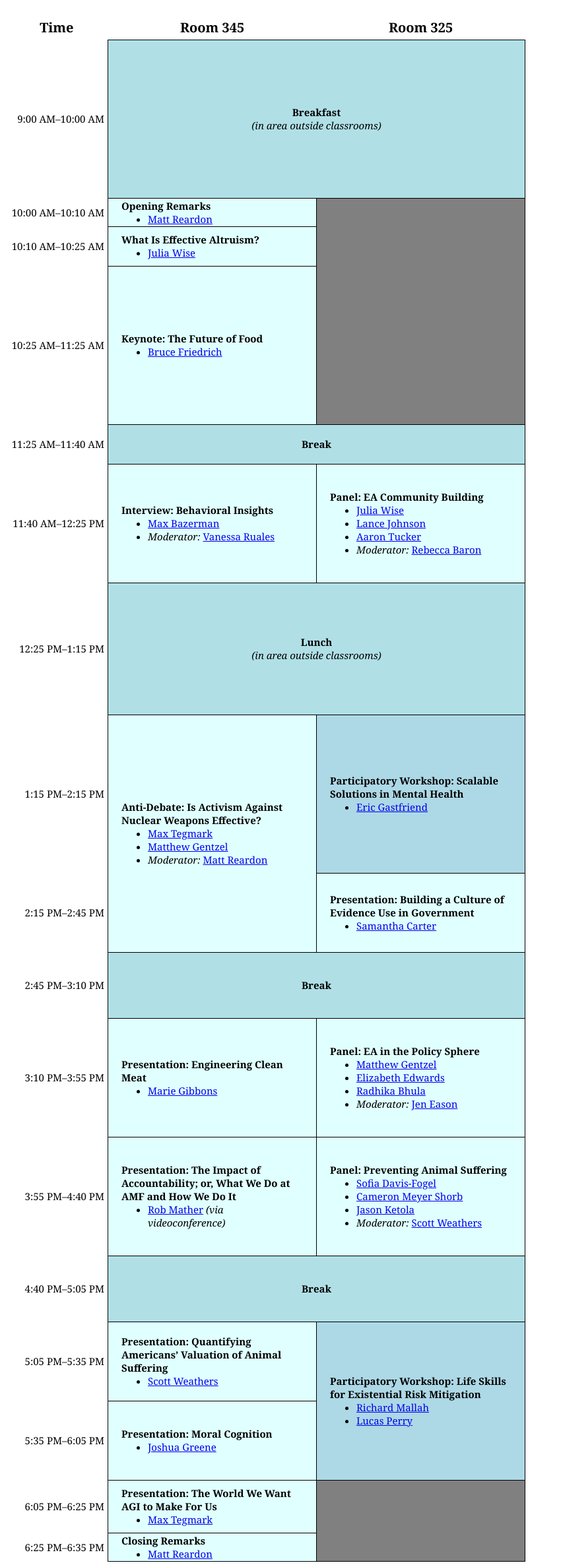
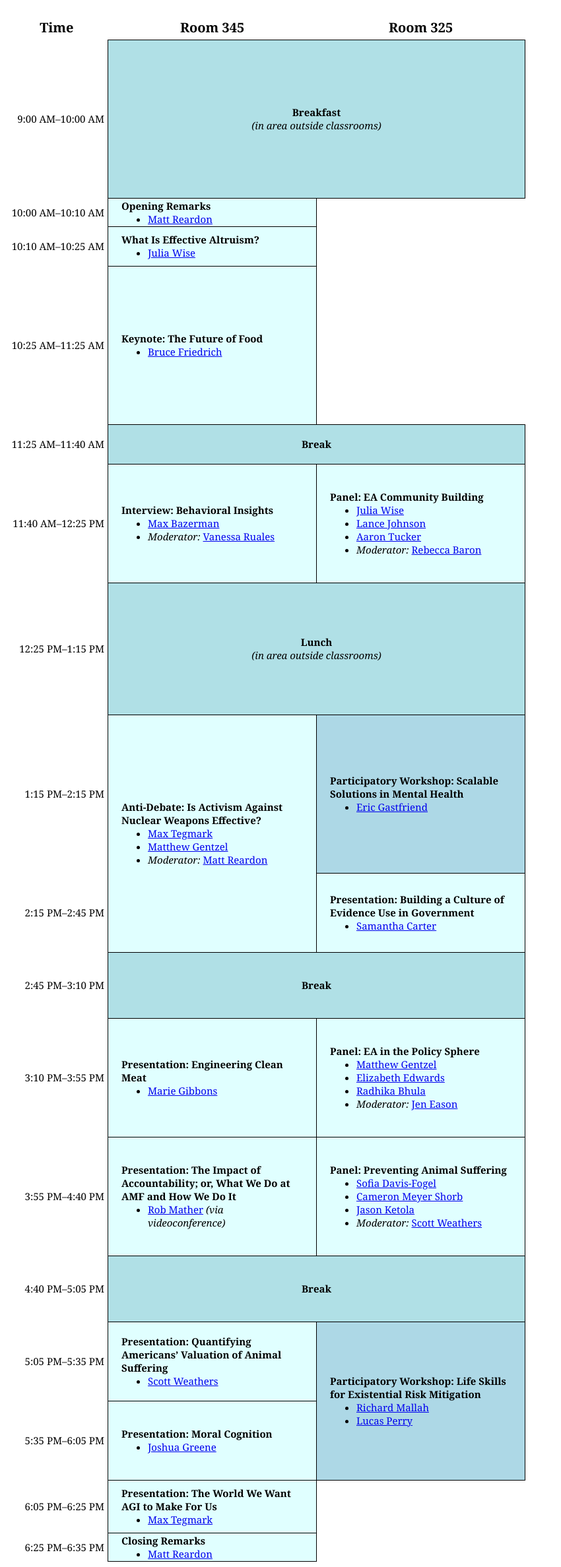
Before and after one commit to taymonbeal/eagx-boston-schedule, a plain HTML site: page index.html in a window 1280 px wide. Shown: the part 82-2457 px from the top of the page at 66% size, without its empty margins (0-850 px from the left). Drawn offline with Linux system fonts and the light colour scheme.

Commit message:
Clear blank cells

```diff
--- a/index.html
+++ b/index.html
@@ -65,7 +65,7 @@
               <li><a href="https://eaglobal.org/speakers/matt-reardon/">Matt Reardon</a></li>
             </ul>
           </td>
-          <td rowspan="3" style="background-color: gray;"></td>
+          <td rowspan="3" style="background-color: transparent; border-right: none;"></td>
         </tr>
         <tr style="height: 60px;">
           <td>10:10 AM–10:25 AM</td>
@@ -224,7 +224,7 @@
               <li><a href="https://eaglobal.org/speakers/max-tegmark/">Max Tegmark</a></li>
             </ul>
           </td>
-          <td rowspan="2" style="background-color: gray;"></td>
+          <td rowspan="2" style="background-color: transparent; border-right: none; border-bottom: none;"></td>
         </tr>
         <tr style="height: 40px;">
           <td>6:25 PM–6:35 PM</td>
```
